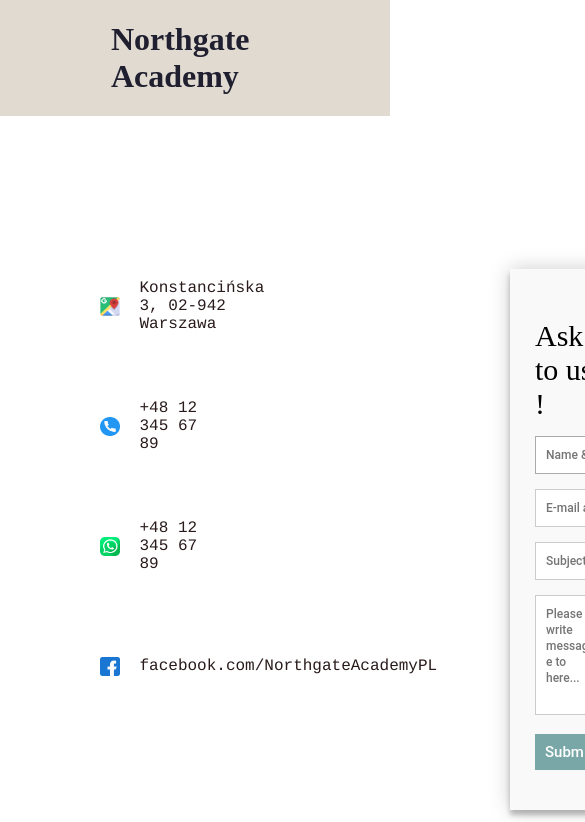
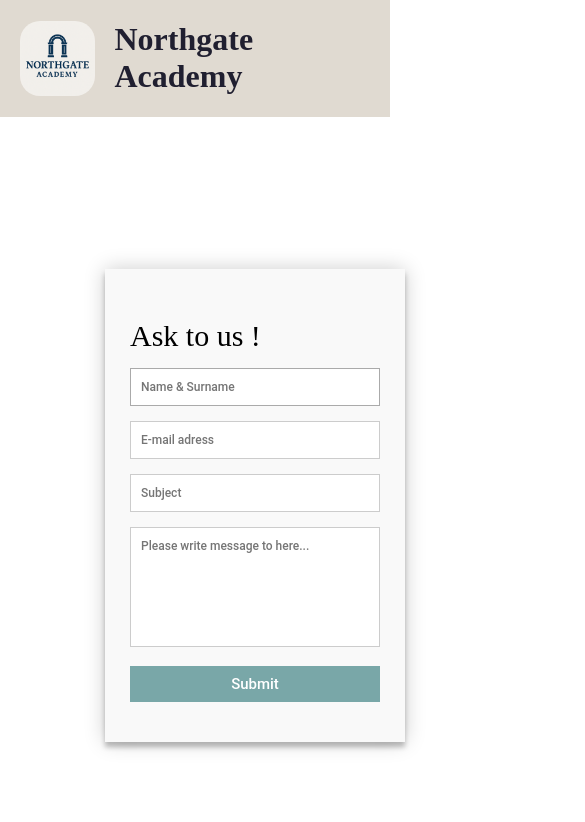
Before and after one commit to makdag13/GLP-Projects-HighSchool-2, a plain HTML site: page contact.html in a window 390 px wide. Shown: the top 822 px of the page, 585 px wide, since content can reach past the window. Drawn offline with Linux system fonts and the light colour scheme; some icons are missing.

Commit message:
update icons

```diff
--- a/contact.html
+++ b/contact.html
@@ -14,7 +14,7 @@
 <body>
     <header class="header">
         <div style="display: flex;align-items: center;gap: 20px;">
-            <img id="header-logo" src="assets/index-logo.png" alt="">
+            <img id="header-logo" src="assets/index/index-logo.png" alt="">
             <a href="index.html" class="logo"> Northgate Academy</a>
         </div>
         <input type="checkbox" id="check">
@@ -46,7 +46,7 @@
                     <li><a href="#">Sports & Athletics</a></li>
                     <li><a href="#">Alumni</a></li>
                     <li><a href="#">Contact Us</a></li>
-                    <li><img style="width: 120px; margin-top: 20px;" src="assets/index-logo.png" alt="logo"></li>
+                    <li><img style="width: 120px; margin-top: 20px;" src="assets/index/index-logo.png" alt="logo"></li>
                 </ul>
             </nav>
 
@@ -60,6 +60,27 @@
             </label>
             <main>
                 <div class="contact-content">
+
+                    <div class="container-form">
+                        <form id="contact" action="" method="">
+                            <h2>Ask to us !</h2>
+                            <div class="form-control">
+                                <input placeholder="Name & Surname" type="text" required autofocus>
+                            </div>
+                            <div class="form-control">
+                                <input placeholder="E-mail adress" type="email" required>
+                            </div>
+                            <div class="form-control">
+                                <input placeholder="Subject" type="text" required>
+                            </div>
+                            <div class="form-control">
+                                <textarea placeholder="Please write message to here..." required></textarea>
+                            </div>
+                            <div class="form-control">
+                                <button name="submit" type="submit" id="submit">Submit</button>
+                            </div>
+                        </form>
+                    </div>
                     <div class="contact-icons">
                         <div class="cnt-icons">
                             <img id="sik" src="assets/contact/maps.png" alt="">
@@ -82,26 +103,6 @@
                             <a href=""><span></span></a>
                         </div>
                     </div>
-                    <div class="container-form">
-                        <form id="contact" action="" method="">
-                            <h2>Ask to us !</h2>
-                            <div class="form-control">
-                                <input placeholder="Name & Surname" type="text" required autofocus>
-                            </div>
-                            <div class="form-control">
-                                <input placeholder="E-mail adress" type="email" required>
-                            </div>
-                            <div class="form-control">
-                                <input placeholder="Subject" type="text" required>
-                            </div>
-                            <div class="form-control">
-                                <textarea placeholder="Please write message to here..." required></textarea>
-                            </div>
-                            <div class="form-control">
-                                <button name="submit" type="submit" id="submit">Submit</button>
-                            </div>
-                        </form>
-                    </div>
                 </div>
             </main>
         </div>
--- a/css/contact.css
+++ b/css/contact.css
@@ -19,6 +19,7 @@
     align-items: center;
     width: 25vw;
     height: 75px;
+    min-width: 250px;
 }
 
 #sik {
@@ -36,9 +37,11 @@
 
 .container-form {
     max-width: 30vw;
+    min-width: 300px;
     width: 100%;
     height: 60vh;
     position: relative;
+    margin: 0 auto;
 }
 
 #contact input[type="text"],
@@ -122,3 +125,12 @@
     outline: 0;
     border: 1px solid #aaa;
 }
+
+@media(max-width:768px) {
+
+    .contact-content {
+        display: grid;
+        grid-template-columns: 1fr;
+        gap: 80px;
+    }
+}
```
